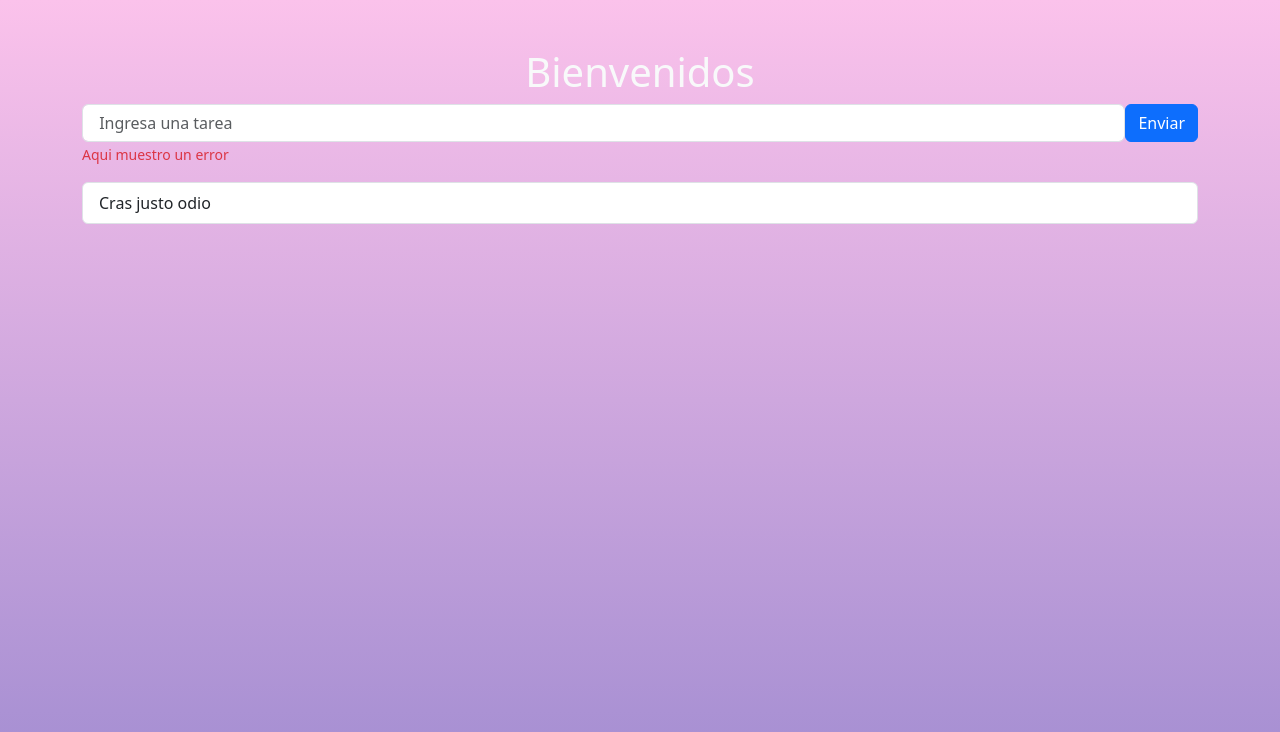
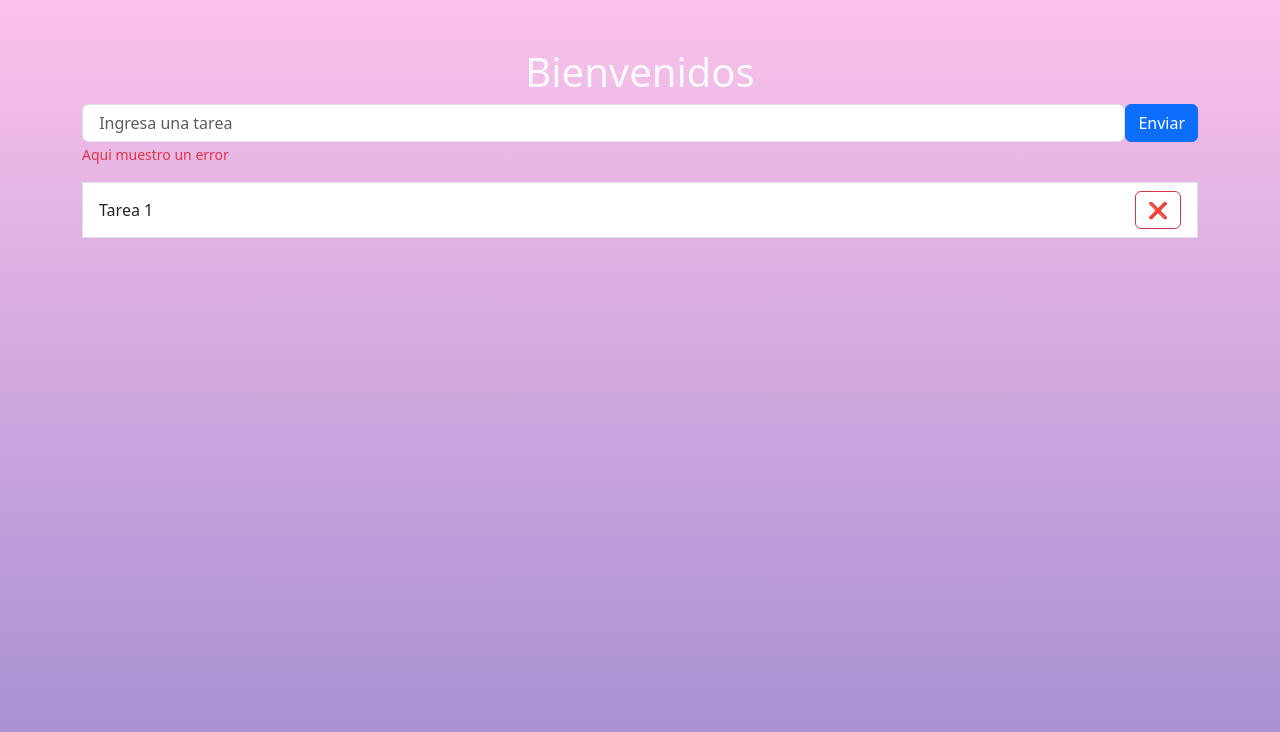
Before and after one commit to basiliomartinez/13-Listado-de-Tareas-REACT, a React (Vite) app: page / in a window 1280 px wide. Shown: the top 732 px of the page. Built offline with nearby package versions, Linux system fonts and the light colour scheme.

Commit message:
Agregamos los componentes Lista Tareas y Items

```diff
--- /dev/null
+++ b/src/components/ItemTarea.jsx
@@ -0,0 +1,13 @@
+import {ListGroup, Button} from 'react-bootstrap';
+
+const ItemTarea = () => {
+    return (
+        <div>
+                  <ListGroup.Item className='d-flex justify-content-between align-items-center
+                  '>Tarea 1 <Button variant='outline-danger'>❌</Button></ListGroup.Item>
+
+        </div>
+    );
+};
+
+export default ItemTarea;
--- a/src/components/ListaTareas.jsx
+++ b/src/components/ListaTareas.jsx
@@ -1,9 +1,10 @@
 import ListGroup from 'react-bootstrap/ListGroup';
+import ItemTarea from './ItemTarea';
 
 const ListaTareas = () => {
     return (
      <ListGroup>
-      <ListGroup.Item>Cras justo odio</ListGroup.Item>
+    <ItemTarea/>
     </ListGroup>
     );
 };
```
